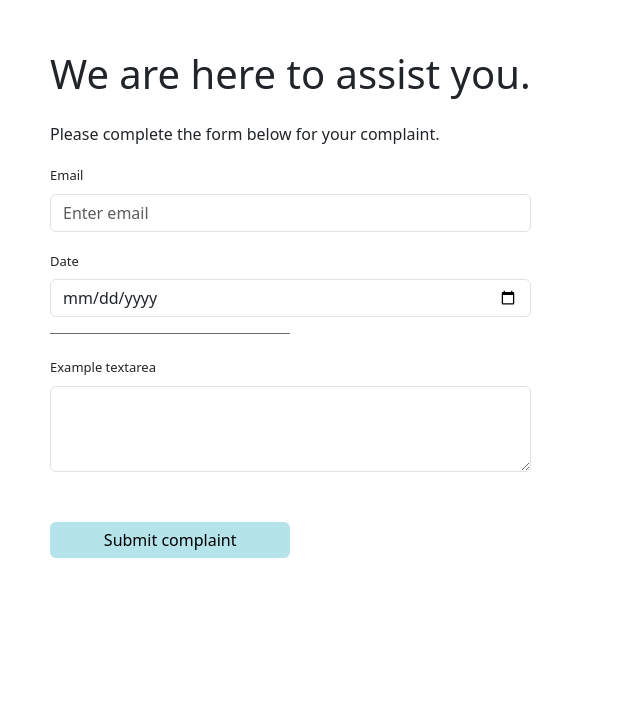
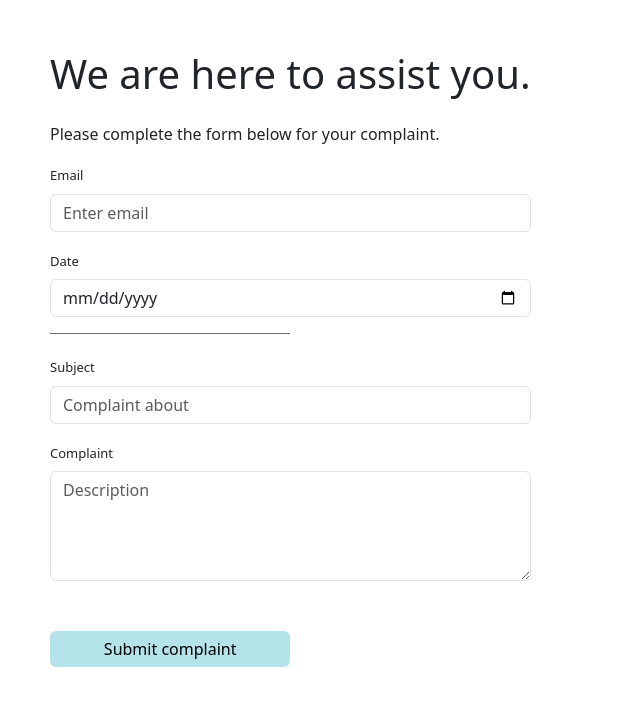
Before and after one commit to Luxshan2000/drivers-license-test-application, a React (Create React App) app in the folder webapp/: page /complaintsForm in a window 1280 px wide. Shown: the top 706 px of the page, without its empty margins (0-640 px from the left). Built offline with nearby package versions, Linux system fonts and the light colour scheme.

Commit message:
Small changes in complain view

```diff
--- a/webapp/src/views/ComplainsView.js
+++ b/webapp/src/views/ComplainsView.js
@@ -28,9 +28,14 @@ export default function ComplaintsForm() {
                         <p className="hr-line "></p>
                     </div>
 
+                    <Form.Group className="mb-3" controlId="formGridSubject">
+                        <Form.Label >Subject</Form.Label>
+                        <Form.Control type="input" placeholder="Complaint about" />
+                    </Form.Group>
+
                     <Form.Group className="mb-3" controlId="exampleForm.ControlTextarea1">
-                        <Form.Label>Example textarea</Form.Label>
-                        <Form.Control as="textarea" rows={3} />
+                        <Form.Label>Complaint</Form.Label>
+                        <Form.Control as="textarea" rows={4} placeholder="Description" />
                     </Form.Group>
 
 
```
